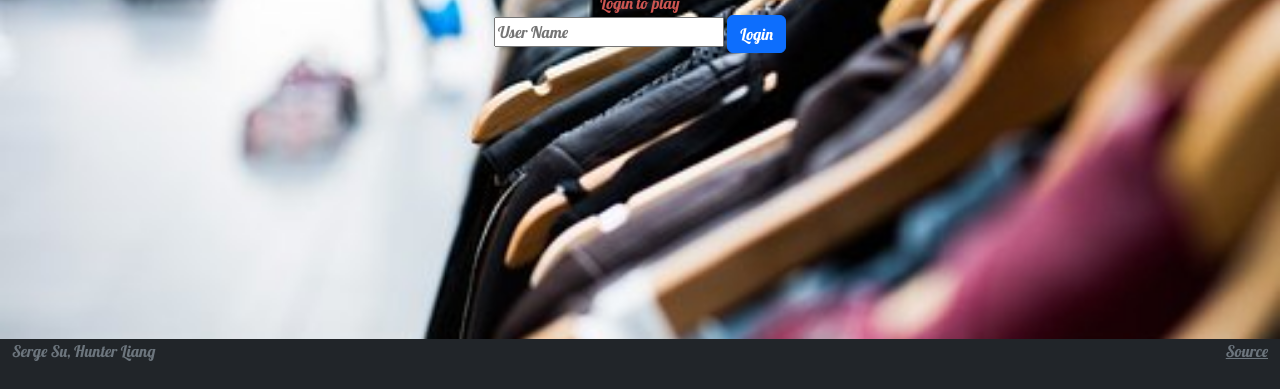
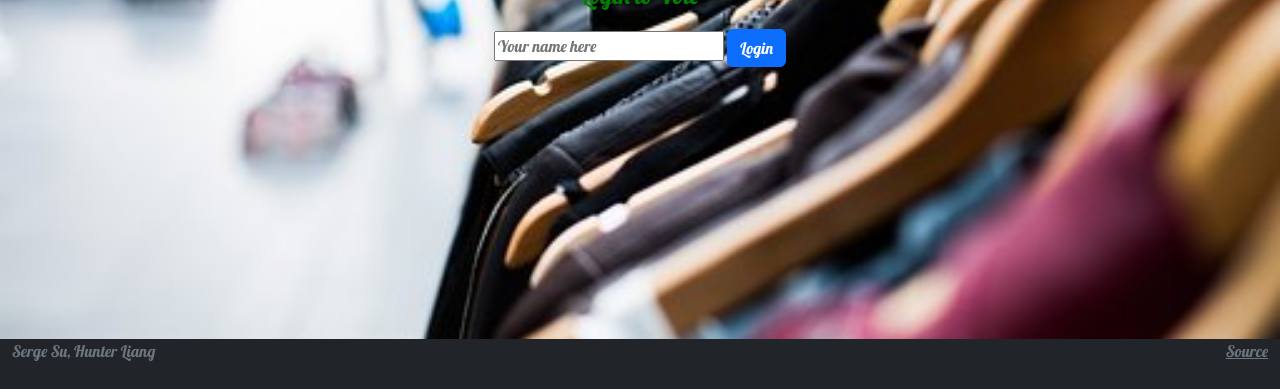
Before and after one commit to lianghunter/260-Startup, a plain HTML site: page index.html in a window 1280 px wide. Shown: the part 451-840 px from the top of the page. Drawn offline with nearby package versions, Linux system fonts and the light colour scheme.

Commit message:
added login logic

```diff
--- a/index.html
+++ b/index.html
@@ -11,6 +11,7 @@
       }
     </style>
 
+    <script src="login.js"></script>
     <link rel="stylesheet" href="main.css" />
 
     <!-- Include bootstrap CSS framework -->
@@ -42,11 +43,11 @@
     <main class="container-fluid bg-secondary text-center">
       <div>
         <h1>Welcome</h1>
-        <div>Login to play</div>
-        <form method="get" action="play.html">
-          <input type="text" id="name" placeholder="User Name" />
-          <a href = "compete.html" target = "_self" type="submit" class="btn btn-primary">Login</a>
-        </form>
+        <p>Login to Vote</p>
+        <div>
+          <input type="text" id="name" placeholder="Your name here" />
+          <button class="btn btn-primary" onclick="login()">Login</button>
+        </div>
       </div>
     </main>
 
--- /dev/null
+++ b/login.js
@@ -0,0 +1,5 @@
+function login() {
+  const nameEl = document.querySelector("#name");
+  localStorage.setItem("userName", nameEl.value);
+  window.location.href = "scores.html";
+}
```
Also changed, not shown: favicon.ico (deleted).
